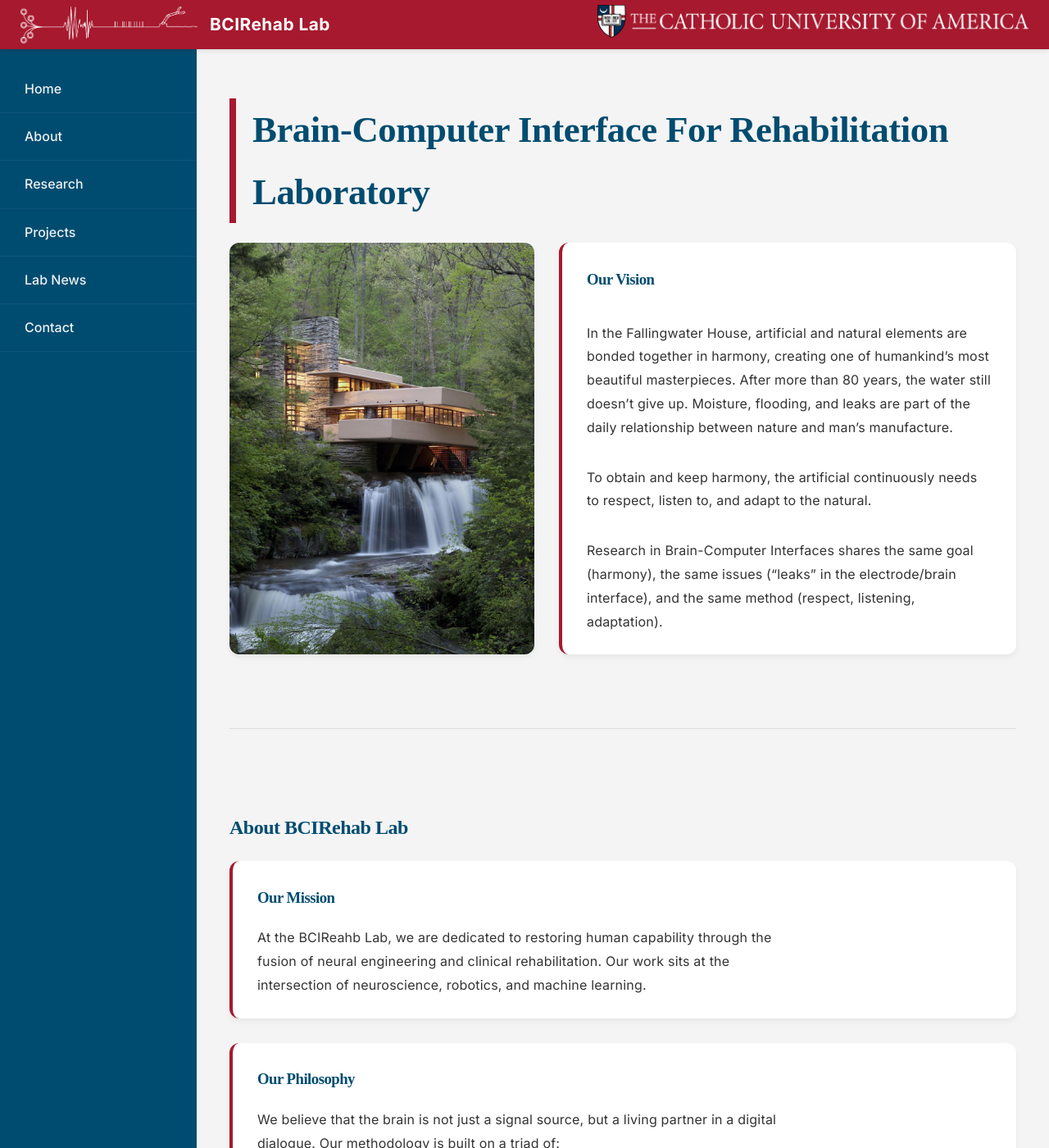
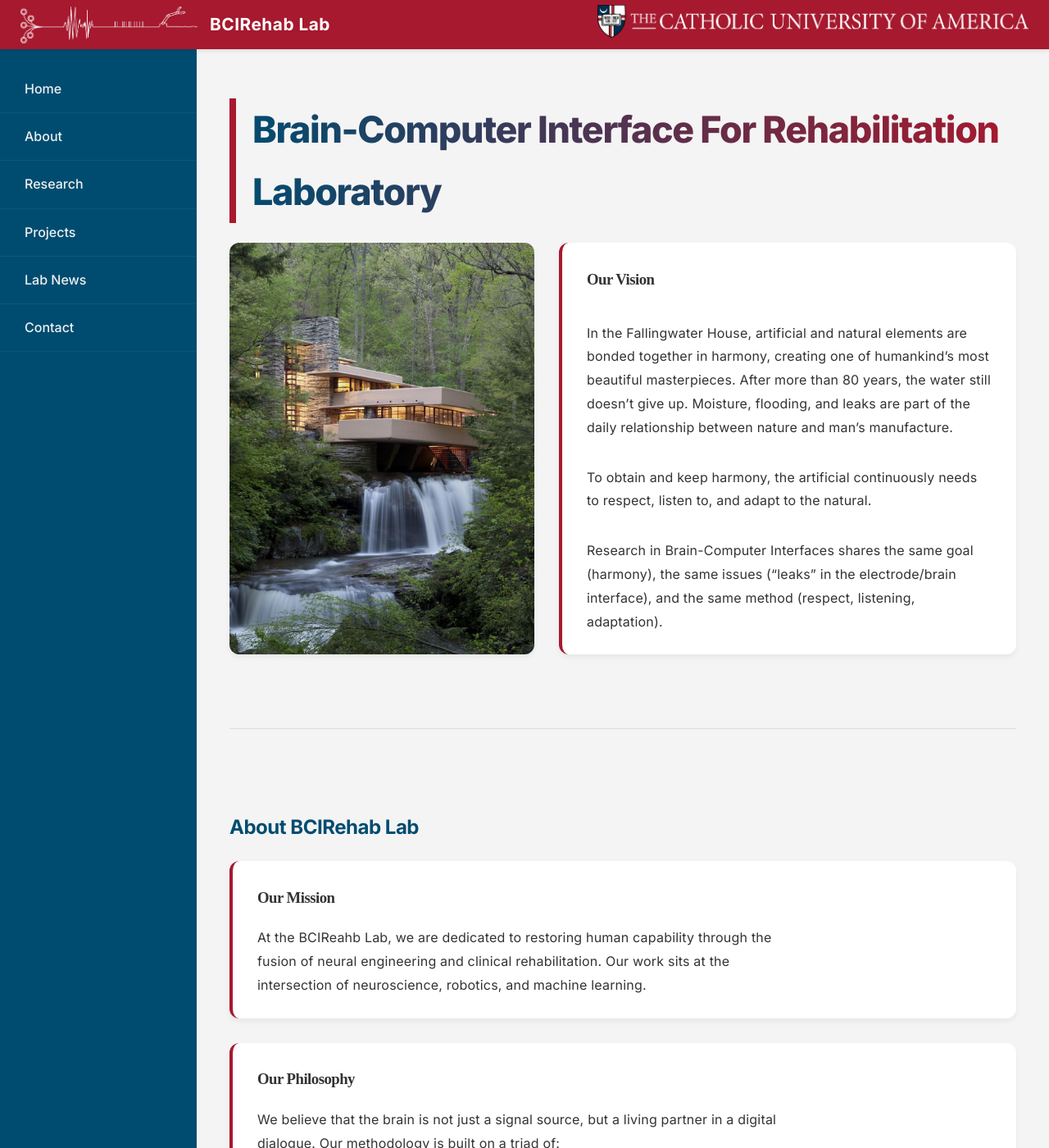
Before and after one commit to alessandrovato/alessandrovato.github.io, a Jekyll site: the page built from index.html, in a window 1280 px wide and 1400 px high. Shown: the whole window at 82% size. Built offline with Jekyll 4.4.1, drawn with Linux system fonts in a browser that asks for light colours.

Commit message:
Update default.html

```diff
--- a/_layouts/default.html
+++ b/_layouts/default.html
@@ -23,11 +23,35 @@
             overflow-x: hidden;
         }
 
+        h1, h2, h3 {
+            font-family: 'Playfair Display', serif; /* Elegant, academic look */
+            letter-spacing: -0.5px;
+            font-weight: 700;
+        }
+
+
         h1, h2 {
             margin-top: 0 !important;
             padding-top: 0 !important;
             color: var(--sidebar-color);
+            font-family: 'Inter', sans-serif;
+            font-weight: 700;
+            letter-spacing: -0.02em;
+            color: var(--sidebar-color);
         }
+
+
+           h1 {
+            font-family: 'Inter', sans-serif;
+            font-weight: 800;           /* "Extra Bold" makes it a title without being "fancy" */
+            font-size: 2.8rem;          /* Large and impactful */
+            letter-spacing: -0.03em;    /* Slight tightening makes Inter look like a premium logo */
+            color: var(--sidebar-color);
+            margin-bottom: 24px;
+            border-left: 8px solid var(--accent); /* Adds a "Tech bar" to the left of the main title */
+            padding-left: 20px;
+        }
+
 
 
         h1 {
@@ -35,6 +59,23 @@
             letter-spacing: -1.5px; /* Tighter for a bold look */
             text-transform: capitalize;
         }
+
+        h1:hover {
+            color: var(--accent);
+            transform: translateX(5px); /* Subtle slide to the right on hover */
+        }
+        h1:hover {
+            color: var(--accent);
+            transform: translateX(5px); /* Subtle slide to the right on hover */
+        }
+
+
+        h1 {
+            background: linear-gradient(90deg, #004c70, #A6192E);
+            -webkit-background-clip: text;
+            -webkit-text-fill-color: transparent;  /* display: inline-block; */
+        }
+
         h1 {
             font-family: 'Inter', sans-serif;
             font-weight: 800;           /* "Extra Bold" makes it a title without being "fancy" */
@@ -46,24 +87,6 @@
             padding-left: 20px;
         }
 
-/* --- SUBHEADINGS --- */
-h2, h3 {
-    font-family: 'Inter', sans-serif;
-    font-weight: 700;
-    letter-spacing: -0.02em;
-    color: var(--sidebar-color);
-}
-
-        h1:hover {
-            color: var(--accent);
-            transform: translateX(5px); /* Subtle slide to the right on hover */
-        }
-
-        h1, h2, h3 {
-            font-family: 'Playfair Display', serif; /* Elegant, academic look */
-            letter-spacing: -0.5px;
-            font-weight: 700;
-        }
 
         body {
             font-family: 'Inter', sans-serif; /* Clean, highly readable for body text */
```
